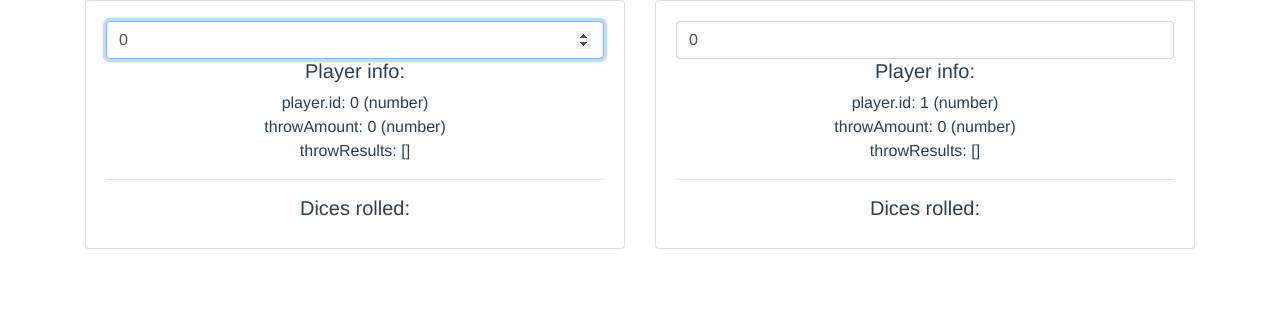
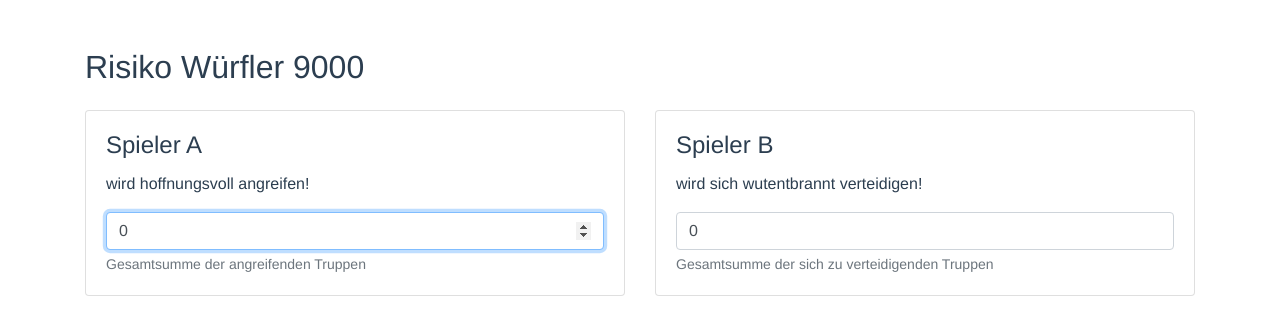
Before and after one commit to kelzenberg/risk-dicer, a Vue app: page / in a window 1280 px wide. Shown: the top 332 px of the page. Built offline with nearby package versions, Linux system fonts and the light colour scheme.

Commit message:
add troups manager & aligns text

```diff
--- a/src/App.vue
+++ b/src/App.vue
@@ -7,7 +7,6 @@
   font-family: "Avenir", Helvetica, Arial, sans-serif;
   -webkit-font-smoothing: antialiased;
   -moz-osx-font-smoothing: grayscale;
-  text-align: center;
   color: #2c3e50;
 }
 </style>
--- /dev/null
+++ b/src/components/TroupsManager.vue
@@ -0,0 +1,84 @@
+<template>
+  <div>
+    <b-card-group deck>
+      <b-card
+        v-for="player in players"
+        :key="player.id"
+        :title="player.id === 0 ? 'Spieler A' : 'Spieler B'"
+      >
+        <b-card-text>
+          wird {{
+            player.id === 0 ?
+              randomAdjectives[0] + ' angreifen!' :
+              'sich ' +randomAdjectives[1] +' verteidigen!'
+          }}
+        </b-card-text>
+        <b-form-input
+          v-model="player.troupsAmount"
+          type="number"
+          number
+          min="1"
+          :formatter="formatInput"
+          placeholder="Gib die Anzahl der Truppen ein"
+          autocomplete="false"
+          :autofocus="player.id === 0"
+          @change="handleInputChange(player.id, $event)"
+        />
+        <b-form-text>
+          Gesamtsumme der {{ player.id === 0 ? 'angreifenden' : 'sich zu verteidigenden' }} Truppen
+        </b-form-text>
+      </b-card>
+    </b-card-group>
+  </div>
+</template>
+
+<script>
+
+export default {
+  name: 'TroupsManager',
+  components: {
+  },
+  props: {
+    playerAmount: { type: Number, default: 2, required: true },
+  },
+  data() {
+    return {
+      debugRefresh: 0,
+      adjectives: ['mutig', 'hoffnungsvoll', 'wutentbrannt', 'kriegerisch'],
+      players: [],
+    };
+  },
+  computed: {
+    randomAdjectives() {
+      return [
+        this.adjectives[Math.floor(Math.random() * this.adjectives.length)],
+        this.adjectives[Math.floor(Math.random() * this.adjectives.length)],
+      ];
+    },
+  },
+  beforeMount() {
+    this.players = [...Array(this.playerAmount)].map((_, index) => ({
+      id: index,
+      troupsAmount: 0,
+      throwAmount: 0,
+      throwResults: [],
+    }));
+  },
+  methods: {
+    formatInput(value) {
+      const converted = parseInt(value, 10);
+      return converted >= 0 ? converted : 0;
+    },
+    handleRoll(playerId, diceId, result) {
+      this.players[playerId].throwResults[diceId - 1] = result;
+    },
+    handleInputChange(playerId, newThrowAmount) {
+      this.debugRefresh += 1; // DEBUG
+      const { throwResults } = this.players[playerId];
+      const slicedThrowResults = throwResults.slice(0, newThrowAmount);
+      this.players[playerId].throwResults = slicedThrowResults;
+      this.debugRefresh += 1; // DEBUG
+    },
+  },
+};
+</script>
--- a/src/views/Home.vue
+++ b/src/views/Home.vue
@@ -1,20 +1,22 @@
 <template>
-  <b-container>
-    <Thrower :players="2" />
+  <b-container class="mt-5">
+    <h2 class="mb-4">
+      Risiko Würfler 9000
+    </h2>
+    <TroupsManager :player-amount="2" />
   </b-container>
 </template>
 
 <script>
-import Thrower from '../components/Thrower.vue';
+import TroupsManager from '../components/TroupsManager.vue';
 
 export default {
   name: 'Home',
   components: {
-    Thrower,
+    TroupsManager,
   },
   data() {
     return {
-      amount: 1,
     };
   },
 };
```
